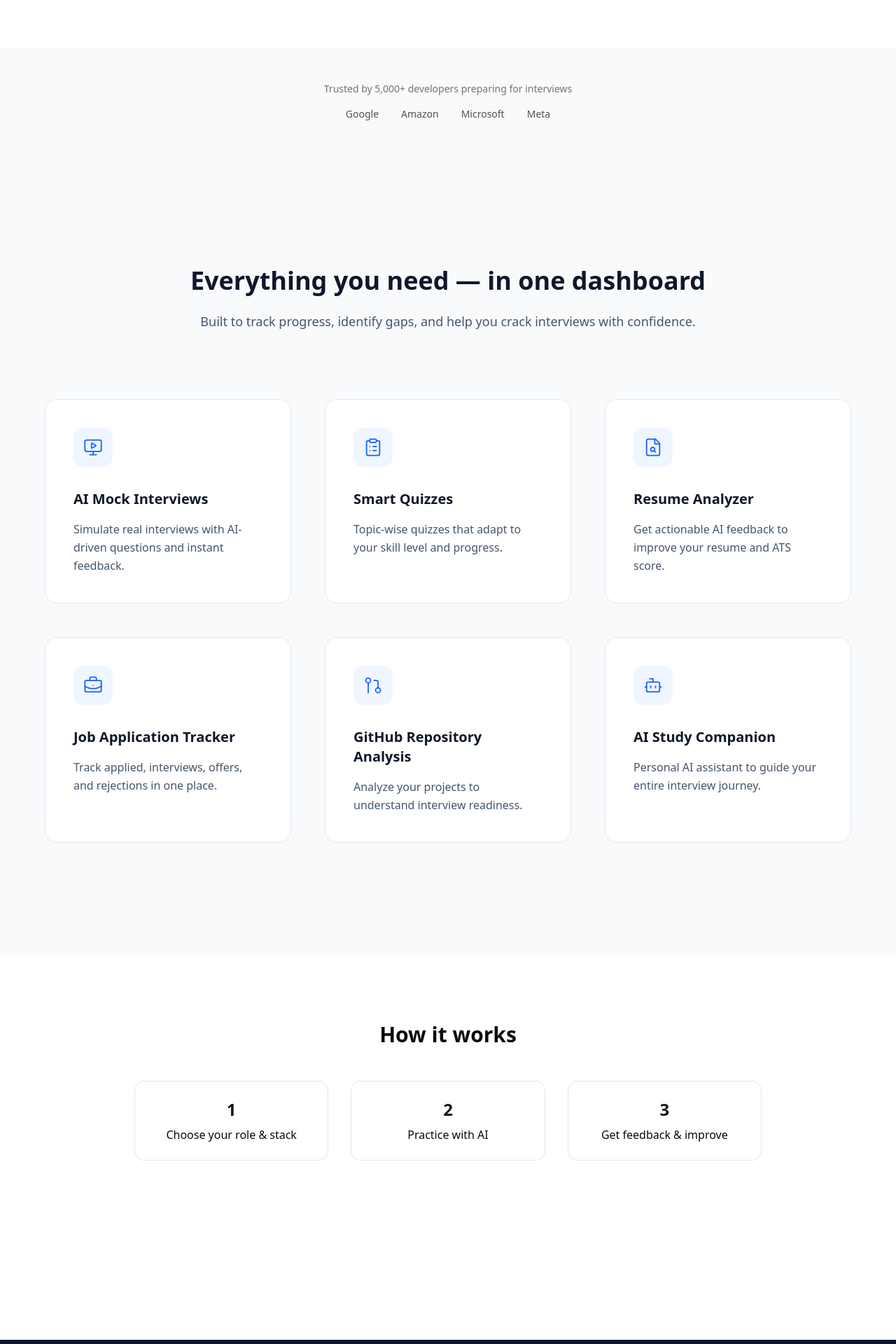
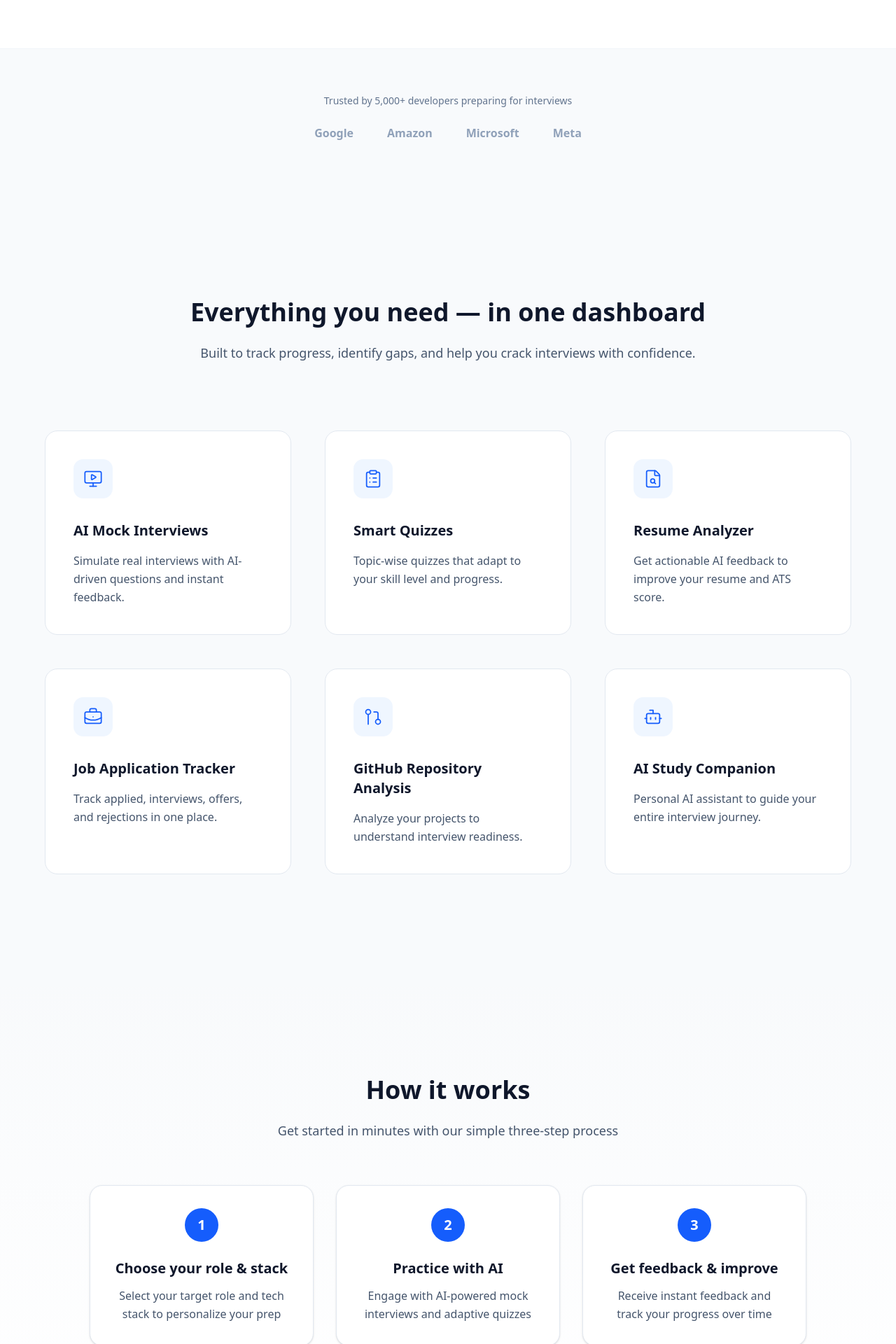
Before and after one commit to amolrathod7875/interview_v2, a React (Vite) app in the folder frontend/: page / in a window 1280 px wide. Shown: the part 820-2740 px from the top of the page at 70% size. Built offline with nearby package versions, Linux system fonts and the light colour scheme; no server answers; what @vapi-ai/web would draw is missing.

Commit message:
CTA Updated

```diff
--- a/frontend/src/components/afterLoginLayout.jsx
+++ b/frontend/src/components/afterLoginLayout.jsx
@@ -4,7 +4,7 @@ import {
   Zap,
   Code,
   Briefcase,
-  BookOpen
+  BookOpen,
 } from "lucide-react"
 
 import { useEffect, useState } from "react"
@@ -15,7 +15,7 @@ import { FcMenu } from "react-icons/fc"
 import {
   useLocation,
   useNavigate,
-  Outlet
+  Outlet,
 } from "react-router-dom"
 
 import AiInterviewForm from "./aiInterviewForm"
@@ -60,12 +60,17 @@ const AfterLoginLayout = () => {
     }
   }, [tab])
 
+  // Optional UX polish: close sidebar on navigation
+  useEffect(() => {
+    setIsSidebarOpen(false)
+  }, [activeTab, location.pathname])
+
   const handleLogout = async () => {
     await logoutUser()
   }
 
   return (
-    <div className="flex h-screen w-screen overflow-hidden bg-[#f8fafc]">
+    <div className="flex min-h-screen w-screen bg-[#f8fafc] overflow-x-hidden">
 
       {/* Hover trigger */}
       <div
@@ -105,7 +110,6 @@ const AfterLoginLayout = () => {
               <button
                 key={item.label}
                 onClick={() => {
-                  setIsSidebarOpen(false)
                   if (item.type === "route") {
                     navigate(item.path)
                   } else {
@@ -139,24 +143,23 @@ const AfterLoginLayout = () => {
       </aside>
 
       {/* ================= MAIN CONTENT ================= */}
-      <main className="flex-1 overflow-hidden">
+      <main className="flex-1 overflow-y-auto">
         {isStudyRoute ? (
-          /* 🔥 FULL-PAGE WORKSPACE (Study Companion) */
+          /* FULL-PAGE WORKSPACE (Study Companion) */
           <Outlet />
         ) : (
-          /* DASHBOARD TABS */
           <>
             {activeTab === "Overview" && <OverviewDashboard />}
 
             {activeTab === "Mock Interview" && (
-              <div className="flex h-full">
+              <div className="flex min-h-screen">
                 <div className="w-1/2"><AiInterviewForm /></div>
                 <div className="w-1/2"><InterviewCards /></div>
               </div>
             )}
 
             {activeTab === "Quiz" && (
-              <div className="flex h-full">
+              <div className="flex min-h-screen">
                 <div className="w-1/2"><InterviewQuizForm /></div>
                 <div className="w-1/2"><QuizCards /></div>
               </div>
--- a/frontend/src/components/landing/CTA.jsx
+++ b/frontend/src/components/landing/CTA.jsx
@@ -6,7 +6,7 @@ export default function CTA() {
     <section className="mt-40 py-32 px-4 bg-slate-900 text-white">
       <div className="container mx-auto max-w-4xl text-center">
         <h2 className="text-4xl md:text-5xl font-bold leading-tight mb-6">
-          Your next interview shouldn’t be your first practice
+          Your next interview shouldn't be your first practice
         </h2>
 
         <p className="text-lg text-slate-300 mb-12 max-w-2xl mx-auto">
@@ -17,7 +17,7 @@ export default function CTA() {
         <Link to="/signup">
           <Button
             size="lg"
-            className="px-10 py-6 text-base font-semibold bg-blue-600 hover:bg-blue-700"
+            className="px-10 py-6 text-base font-semibold bg-blue-600 hover:bg-blue-700 shadow-lg hover:shadow-xl transition-all duration-200"
           >
             Create Free Account
           </Button>
--- a/frontend/src/components/landing/Hero.jsx
+++ b/frontend/src/components/landing/Hero.jsx
@@ -28,7 +28,7 @@ export default function Hero() {
             <Link to="/signup">
               <Button
                 size="lg"
-                className="px-8 py-6 text-base bg-blue-600 hover:bg-blue-700"
+                className="px-8 py-6 text-base bg-blue-600 hover:bg-blue-800 shadow-lg hover:shadow-xl transition-all duration-200"
               >
                 Start Free
                 <ArrowRight className="ml-2 h-4 w-4" />
--- a/frontend/src/components/landing/HowItWorks.jsx
+++ b/frontend/src/components/landing/HowItWorks.jsx
@@ -1,20 +1,42 @@
 export default function HowItWorks() {
   return (
-    <section className="py-24 px-4">
-      <div className="container mx-auto max-w-4xl text-center">
-        <h2 className="text-3xl font-bold mb-12">How it works</h2>
+    <section className="py-32 px-4 bg-gradient-to-b from-slate-50 to-white">
+      <div className="container mx-auto max-w-5xl text-center">
+        <h2 className="text-4xl font-bold text-slate-900 mb-6">
+          How it works
+        </h2>
+        <p className="text-lg text-slate-600 mb-16 max-w-2xl mx-auto">
+          Get started in minutes with our simple three-step process
+        </p>
 
         <div className="grid md:grid-cols-3 gap-8">
           {[
-            "Choose your role & stack",
-            "Practice with AI",
-            "Get feedback & improve"
-          ].map((step, i) => (
-            <div key={i} className="p-6 rounded-xl border bg-card">
-              <div className="text-primary text-2xl font-bold mb-2">
+            {
+              step: "Choose your role & stack",
+              description: "Select your target role and tech stack to personalize your prep"
+            },
+            {
+              step: "Practice with AI",
+              description: "Engage with AI-powered mock interviews and adaptive quizzes"
+            },
+            {
+              step: "Get feedback & improve",
+              description: "Receive instant feedback and track your progress over time"
+            }
+          ].map((item, i) => (
+            <div
+              key={i}
+              className="p-8 rounded-2xl border border-slate-200 bg-white shadow-sm hover:shadow-md transition-shadow duration-300"
+            >
+              <div className="inline-flex items-center justify-center w-12 h-12 rounded-full bg-blue-600 text-white text-xl font-bold mb-6">
                 {i + 1}
               </div>
-              <p>{step}</p>
+              <h3 className="text-xl font-semibold text-slate-900 mb-3">
+                {item.step}
+              </h3>
+              <p className="text-slate-600 leading-relaxed">
+                {item.description}
+              </p>
             </div>
           ))}
         </div>
--- a/frontend/src/components/landing/SocialProof.jsx
+++ b/frontend/src/components/landing/SocialProof.jsx
@@ -1,15 +1,15 @@
 export default function SocialProof() {
   return (
-    <section className="py-12 bg-muted/50 text-center">
-      <p className="text-sm text-muted-foreground mb-4">
+    <section className="py-16 bg-slate-50 text-center border-t border-slate-100">
+      <p className="text-sm text-slate-500 mb-6 font-medium">
         Trusted by 5,000+ developers preparing for interviews
       </p>
 
-      <div className="flex justify-center gap-8 opacity-70 text-sm">
-        <span>Google</span>
-        <span>Amazon</span>
-        <span>Microsoft</span>
-        <span>Meta</span>
+      <div className="flex justify-center gap-12 text-base font-semibold text-slate-400">
+        <span className="hover:text-slate-600 transition-colors">Google</span>
+        <span className="hover:text-slate-600 transition-colors">Amazon</span>
+        <span className="hover:text-slate-600 transition-colors">Microsoft</span>
+        <span className="hover:text-slate-600 transition-colors">Meta</span>
       </div>
     </section>
   )
```
Also changed, not shown: 1 other file (tests, documents, lock files or other folders).
